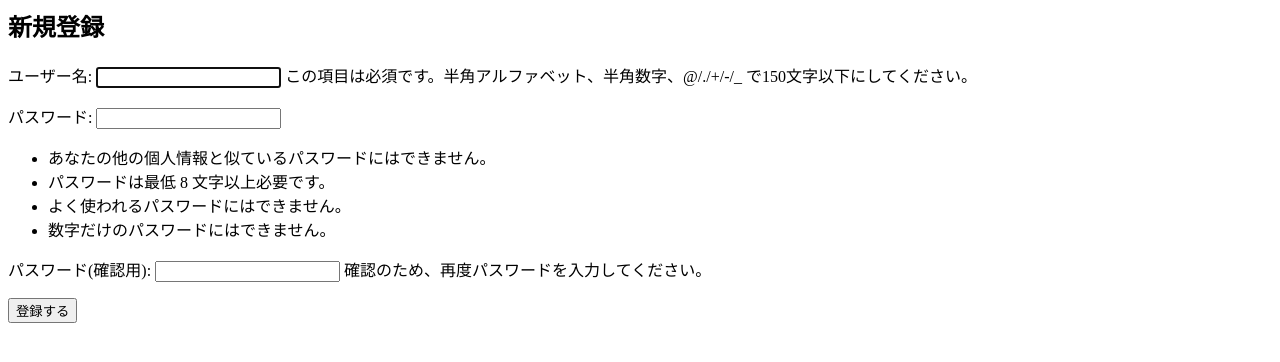
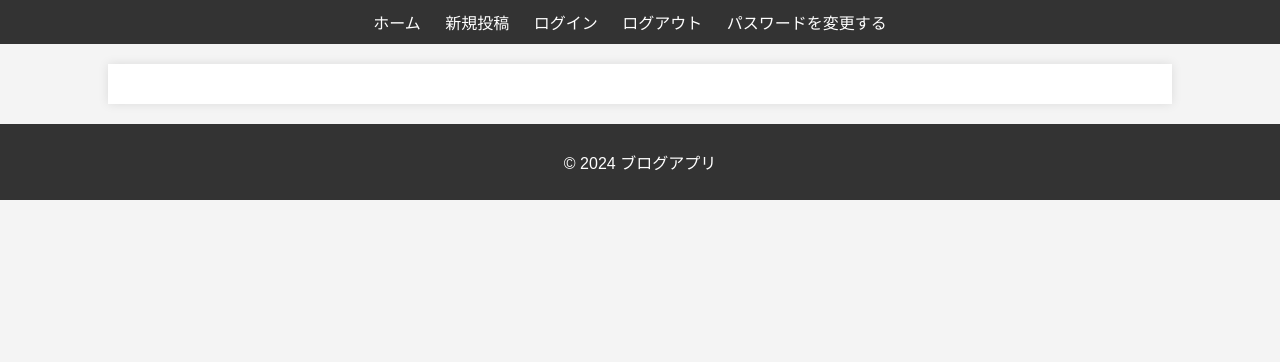
Before and after one commit to mkhirose/refactored-octo-guacamole, a Django app: page /signup/ in a window 1280 px wide. Shown: the top 362 px of the page. Run offline with Django 5.2, Linux system fonts and the light colour scheme.

Commit message:
20241004

```diff
--- a/blog/templates/blog/base.html
+++ b/blog/templates/blog/base.html
@@ -1,4 +1,5 @@
 {% load static %}
+<link rel="stylesheet" type="text/css" href="{% static 'css/styles.css' %}">
 <!DOCTYPE html>
 <html lang="ja">
 <head>
@@ -13,7 +14,8 @@
             <ul>
                 <li><a href="{% url 'home' %}">ホーム</a></li>
                 <li><a href="{% url 'post_create' %}">新規投稿</a></li>
-                <li><a href="{% url 'login' %}">ログイン/ログアウト</a></li>
+                <li><a href="{% url 'login' %}">ログイン</a></li>
+                <li><a href="{% url 'logout' %}">ログアウト</a></li>
                 <li><a href="{% url 'change_password' %}">パスワードを変更する</a></li>
             </ul>
         </nav>
--- a/blog/templates/blog/custom_password_reset_request.html
+++ b/blog/templates/blog/custom_password_reset_request.html
@@ -1,3 +1,5 @@
+{% extends 'blog/base.html' %}
+
 {% block content %}
   <h2>パスワードリセット</h2>
   <form method="post">
--- a/blog/templates/blog/post_create.html
+++ b/blog/templates/blog/post_create.html
@@ -7,7 +7,4 @@
     {{ form.as_p }}
     <button type="submit">投稿する</button>
 </form>
-{% comment %} <!-- 戻るボタンを追加 -->
-<a href="{% url 'home' %}" class="btn btn-primary">ホーム</a>
-{% endcomment %}
 {% endblock %}
--- a/blog/templates/blog/signup.html
+++ b/blog/templates/blog/signup.html
@@ -1,3 +1,4 @@
+{% extends 'blog/base.html' %}
 <h2>新規登録</h2>
 <form method="post">
     {% csrf_token %}
--- a/blog/urls.py
+++ b/blog/urls.py
@@ -1,7 +1,7 @@
 from django.urls import path
 from django.contrib.auth import views as auth_views
 from . import views
-from.views import custom_password_reset_confirm,custom_password_reset_request, delete_post, HomeView
+from.views import custom_password_reset_confirm,custom_password_reset_request, delete_post, HomeView, logout_view
 from django.conf import settings
 from django.conf.urls.static import static
 
@@ -9,7 +9,7 @@ urlpatterns = [
     path('', HomeView.as_view(), name='home'),  # ホーム画面のURLパターン
     path('signup/', views.signup, name='signup'),
     path('login/', auth_views.LoginView.as_view(template_name='blog/login.html'), name='login'),
-    path('logout/', auth_views.LogoutView.as_view(next_page='login'), name='logout'),  # ログアウト後にログインページにリダイレクト
+    path('logout/', logout_view, name='logout'),
     path('post/new/', views.post_create, name='post_create'),
     path('post/<int:post_id>/', views.post_detail, name='post_detail'),
     path('post/<int:post_id>/edit/', views.post_edit, name='post_edit'),
@@ -23,3 +23,6 @@ urlpatterns = [
 
 if settings.DEBUG:
     urlpatterns += static(settings.MEDIA_URL, document_root=settings.MEDIA_ROOT)
+
+if settings.DEBUG:
+    urlpatterns += static(settings.STATIC_URL, document_root=settings.STATIC_ROOT)
--- a/blog/views.py
+++ b/blog/views.py
@@ -88,6 +88,11 @@ def custom_password_reset_confirm(request):
 
     return render(request, 'blog/custom_password_reset_confirm.html', {'form': form})
 
+# ログアウト
+def logout_view(request):
+    logout(request)
+    messages.success(request, "《ログアウトしました。》")
+    return redirect('login')  # 'login' はログイン画面のURL名
 
 @login_required
 # 投稿作成
```
Also changed, not shown: blog/templates/blog/login.html (+14 -0 lines), blog_project/settings.py (+7 -10 lines), db.sqlite3.
